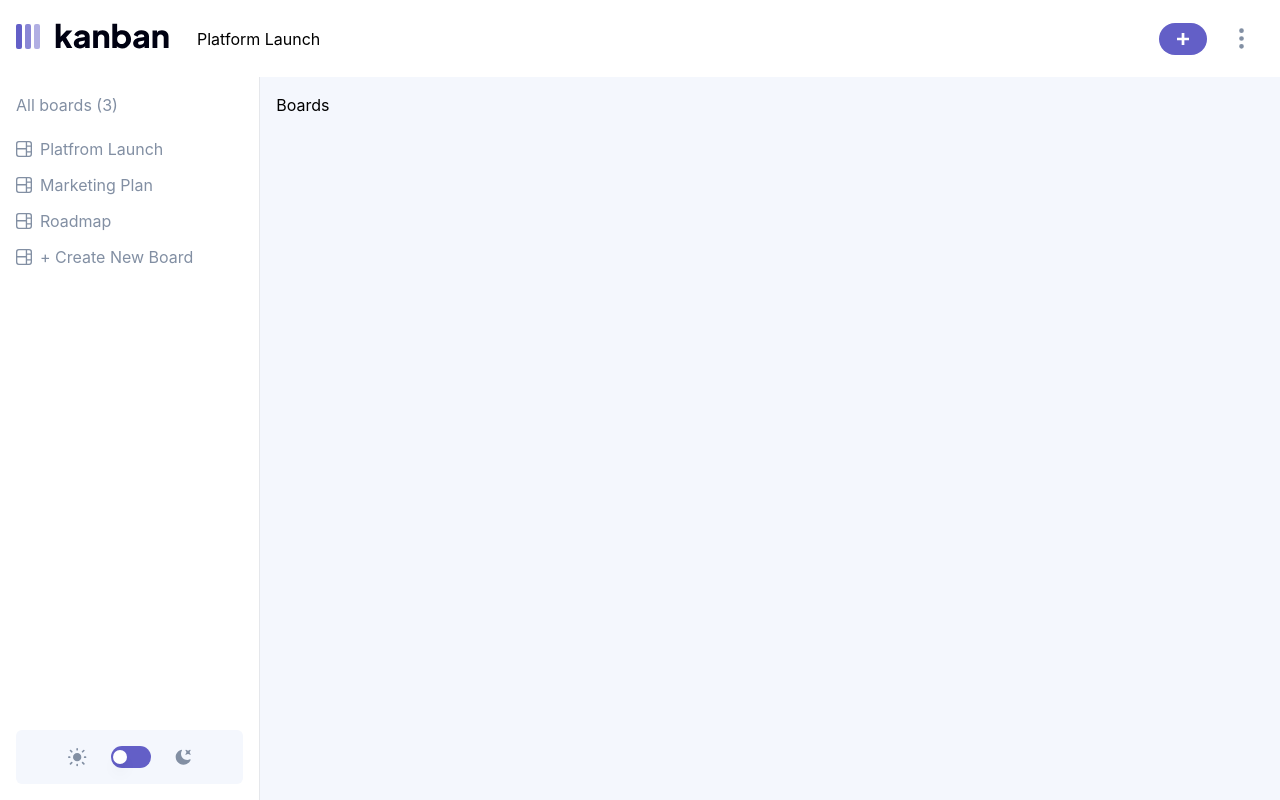
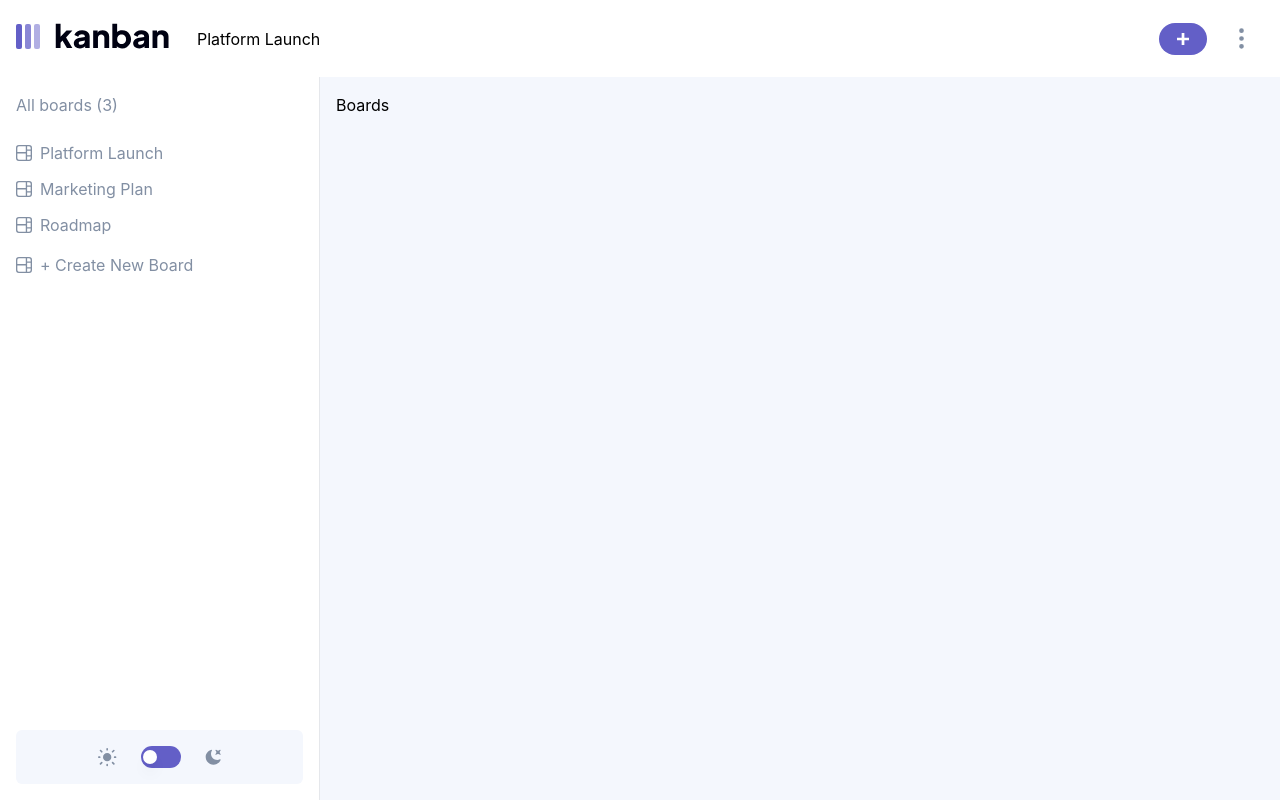
Before and after one commit to Dmitriy24S/task-management-app, a Next.js app: page / in a window 1280 px wide. Both pictures are taken after a click on the button "Platform Launch". Built offline with nearby package versions, Linux system fonts and the light colour scheme.

Commit message:
style: :lipstick: add desktop side menu transition width expansion, add data to show inside side menu board list

```diff
--- a/src/components/BoardSidebar.tsx
+++ b/src/components/BoardSidebar.tsx
@@ -1,12 +1,13 @@
 import { Switch } from "@headlessui/react";
 import Image from "next/image";
 import React from "react";
-
+// Transition
 interface BoardSidebarProps {
   isBoardMenuOpen: boolean;
   setIsBoardMenuOpen: React.Dispatch<React.SetStateAction<boolean>>;
   darkTheme: boolean;
   setDarkTheme: React.Dispatch<React.SetStateAction<boolean>>;
+  boardsData: any; // !!!!!!!!!!!!!!!!!!!!!!!!!!!!!!!!!!!!!!!!!!!!!!!!!!!!!!!!!!!!!!!
 }
 
 const BoardSidebar = ({
@@ -14,6 +15,7 @@ const BoardSidebar = ({
   setIsBoardMenuOpen,
   setDarkTheme,
   darkTheme,
+  boardsData,
 }: BoardSidebarProps) => {
   return (
     <>
@@ -23,15 +25,28 @@ const BoardSidebar = ({
         } backdrop fixed inset-0 z-10 bg-black opacity-30 sm:hidden`}
         onClick={() => setIsBoardMenuOpen(false)}
       ></div>
-      <section
+      <div
         className={`${
-          isBoardMenuOpen ? "flex sm:translate-x-0" : "hidden sm:-translate-x-96"
-        } menu absolute left-0 right-0 z-20 mx-auto flex max-w-[20rem] flex-col justify-center gap-3 rounded-md bg-white fill-[#828FA3] p-4 text-[#828FA3] dark:bg-[#2B2C37] sm:relative sm:right-auto sm:mx-0 sm:min-h-full sm:w-[320px] sm:justify-start sm:rounded-none sm:border-r sm:border-gray-200 dark:sm:border-gray-700`}
+          isBoardMenuOpen
+            ? // "flex sm:min-w-[320px] sm:border-r sm:border-gray-200 dark:sm:border-gray-700" // ? no transition s min width
+              // "flex sm:w-[320px] sm:border-r sm:border-gray-200 dark:sm:border-gray-700"
+              "flex sm:w-full sm:border-r sm:border-gray-200 dark:sm:border-gray-700"
+            : "sm:w-0"
+        } menu-container absolute right-0 left-0 z-20 mx-auto max-w-[20rem] rounded-md bg-white fill-[#828FA3] text-[#828FA3] transition-[width] duration-300 ease-in-out dark:bg-[#2B2C37] sm:relative sm:min-h-full sm:rounded-none `}
       >
-        <h2 className="mb-2">All boards (3)</h2>
+        <div
+          className={`${
+            isBoardMenuOpen ? "flex" : "hidden"
+          } menu-content w-full flex-col gap-4 overflow-hidden p-4`}
+        >
+          <h2 className="mb-2 min-w-max">All boards ({boardsData.length})</h2>
           <ul className="flex flex-col gap-3">
+            {boardsData.map((board: any) => {
+              // !!!!!!!!!!!!!!!!!!!!!!!!!!!!!!!!!!!!!!!!!!!!!!!!!!!!!!!!!!!!!!
+              // 2: {name: 'Roadmap', columns: Array(3)}
+              return (
                 <li>
-            <button className="flex items-center gap-2">
+                  <button className="flex min-w-max items-center gap-2">
                     <span>
                       <div>
                         <svg width="16" height="16" xmlns="http://www.w3.org/2000/svg">
@@ -39,35 +54,14 @@ const BoardSidebar = ({
                         </svg>
                       </div>
                     </span>
-              Platfrom Launch
+                    {board.name}
                   </button>
                 </li>
-          <li>
-            <button className="flex items-center gap-2">
-              <span>
-                <div>
-                  <svg width="16" height="16" xmlns="http://www.w3.org/2000/svg">
-                    <path d="M0 2.889A2.889 2.889 0 0 1 2.889 0H13.11A2.889 2.889 0 0 1 16 2.889V13.11A2.888 2.888 0 0 1 13.111 16H2.89A2.889 2.889 0 0 1 0 13.111V2.89Zm1.333 5.555v4.667c0 .859.697 1.556 1.556 1.556h6.889V8.444H1.333Zm8.445-1.333V1.333h-6.89A1.556 1.556 0 0 0 1.334 2.89V7.11h8.445Zm4.889-1.333H11.11v4.444h3.556V5.778Zm0 5.778H11.11v3.11h2a1.556 1.556 0 0 0 1.556-1.555v-1.555Zm0-7.112V2.89a1.555 1.555 0 0 0-1.556-1.556h-2v3.111h3.556Z" />
-                  </svg>
-                </div>
-              </span>
-              Marketing Plan
-            </button>
-          </li>
-          <li>
-            <button className="flex items-center gap-2">
-              <span>
-                <div>
-                  <svg width="16" height="16" xmlns="http://www.w3.org/2000/svg">
-                    <path d="M0 2.889A2.889 2.889 0 0 1 2.889 0H13.11A2.889 2.889 0 0 1 16 2.889V13.11A2.888 2.888 0 0 1 13.111 16H2.89A2.889 2.889 0 0 1 0 13.111V2.89Zm1.333 5.555v4.667c0 .859.697 1.556 1.556 1.556h6.889V8.444H1.333Zm8.445-1.333V1.333h-6.89A1.556 1.556 0 0 0 1.334 2.89V7.11h8.445Zm4.889-1.333H11.11v4.444h3.556V5.778Zm0 5.778H11.11v3.11h2a1.556 1.556 0 0 0 1.556-1.555v-1.555Zm0-7.112V2.89a1.555 1.555 0 0 0-1.556-1.556h-2v3.111h3.556Z" />
-                  </svg>
-                </div>
-              </span>
-              Roadmap
-            </button>
-          </li>
+              );
+            })}
           </ul>
-        <button className="flex items-center gap-2">
+          {/* Create new board button */}
+          <button className="flex min-w-max items-center gap-2">
             <span>
               <div>
                 <svg width="16" height="16" xmlns="http://www.w3.org/2000/svg">
@@ -79,7 +73,7 @@ const BoardSidebar = ({
           </button>
           {/* Theme toggle */}
           <section
-          className="theme-toggle mt-4 flex cursor-pointer items-center justify-center gap-6 rounded-md bg-[#F4F7FD] p-4 dark:bg-[#20212C] sm:mt-auto"
+            className="theme-toggle mt-4 flex min-w-max cursor-pointer items-center justify-center gap-6 rounded-md bg-[#F4F7FD] p-4 dark:bg-[#20212C] sm:mt-auto"
             onClick={() => {
               setDarkTheme(!darkTheme);
               if (!darkTheme) {
@@ -99,10 +93,15 @@ const BoardSidebar = ({
             </svg>
             {/* Toggle */}
             <Switch
+              onClick={(e: any) => {
+                e.stopPropagation(); // prevent 2x local storage save, click -> switch click + div click
+              }}
               checked={darkTheme}
               // onChange={() => setDarkTheme((prevDarkTheme) => !prevDarkTheme)}
               // onChange={setDarkTheme}
-            onChange={() => {
+              onChange={(e: any) => {
+                // console.log(e); // boolean
+                // e.stopPropagation() // nope
                 setDarkTheme(!darkTheme);
                 if (!darkTheme) {
                   localStorage.setItem("theme", "dark");
@@ -129,7 +128,8 @@ const BoardSidebar = ({
               <path d="M6.474.682c.434-.11.718.406.481.78A6.067 6.067 0 0 0 6.01 4.72c0 3.418 2.827 6.187 6.314 6.187.89.002 1.77-.182 2.584-.54.408-.18.894.165.724.57-1.16 2.775-3.944 4.73-7.194 4.73-4.292 0-7.771-3.41-7.771-7.615 0-3.541 2.466-6.518 5.807-7.37Zm8.433.07c.442-.294.969.232.674.674l-.525.787a1.943 1.943 0 0 0 0 2.157l.525.788c.295.441-.232.968-.674.673l-.787-.525a1.943 1.943 0 0 0-2.157 0l-.786.525c-.442.295-.97-.232-.675-.673l.525-.788a1.943 1.943 0 0 0 0-2.157l-.525-.787c-.295-.442.232-.968.674-.673l.787.525a1.943 1.943 0 0 0 2.157 0Z" />
             </svg>
           </section>
-      </section>
+        </div>
+      </div>
     </>
   );
 };
--- a/src/components/Boards.tsx
+++ b/src/components/Boards.tsx
@@ -1,3 +1,4 @@
+import { Transition } from "@headlessui/react";
 import React from "react";
 import BoardSidebar from "./BoardSidebar";
 
@@ -6,22 +7,34 @@ interface HeaderProps {
   setIsBoardMenuOpen: React.Dispatch<React.SetStateAction<boolean>>;
   darkTheme: boolean;
   setDarkTheme: React.Dispatch<React.SetStateAction<boolean>>;
+  boardsData: any; // !!!!!!!!!!!!!!!!!!!!!!!!!!!!!!!!!!!!!!!!!!!!!!!!!!!!!!!!!!!!!!!
 }
 
-const Boards = ({ isBoardMenuOpen, setIsBoardMenuOpen, darkTheme, setDarkTheme }: HeaderProps) => {
+const Boards = ({
+  isBoardMenuOpen,
+  setIsBoardMenuOpen,
+  darkTheme,
+  setDarkTheme,
+  boardsData,
+}: HeaderProps) => {
   return (
-    <div className="flex min-h-full w-full flex-grow">
+    <div className="relative flex min-h-full min-w-full flex-grow">
       <BoardSidebar
         isBoardMenuOpen={isBoardMenuOpen}
         setIsBoardMenuOpen={setIsBoardMenuOpen}
         setDarkTheme={setDarkTheme}
         darkTheme={darkTheme}
+        boardsData={boardsData}
       />
       <section
-        className={`relative min-h-full w-full bg-[#F4F7FD] p-4 dark:bg-[#20212C] dark:text-white`}
+        // className={`${
+        //   isBoardMenuOpen ? "translate-x-[320px]" : "translate-x-0"
+        // } relative min-h-full w-full bg-[#F4F7FD] p-4 transition-transform duration-300 dark:bg-[#20212C] dark:text-white`}
+        className={`relative min-h-full w-full bg-[#F4F7FD] p-4 transition-transform duration-300 dark:bg-[#20212C] dark:text-white`}
       >
         Boards
       </section>
+      {/* </Transition> */}
     </div>
   );
 };
--- a/src/components/Header.tsx
+++ b/src/components/Header.tsx
@@ -2,7 +2,6 @@ import Image from "next/image";
 import React from "react";
 import { BsThreeDotsVertical } from "react-icons/bs";
 import { FaChevronDown } from "react-icons/fa";
-import BoardSidebar from "./BoardSidebar";
 
 interface HeaderProps {
   isBoardMenuOpen: boolean;
@@ -22,6 +21,7 @@ const Header = ({ isBoardMenuOpen, setIsBoardMenuOpen, darkTheme }: HeaderProps)
               width={153}
               layout="fixed"
               alt="logo"
+              priority
             />
           </div>
           <div className="sm:hidden">
--- a/src/pages/index.tsx
+++ b/src/pages/index.tsx
@@ -2,6 +2,7 @@ import type { NextPage } from "next";
 import Head from "next/head";
 import Image from "next/image";
 import { useEffect, useState } from "react";
+import data from "../assets/data/data.json";
 import Boards from "../components/Boards";
 import Header from "../components/Header";
 import styles from "../styles/Home.module.css";
@@ -9,6 +10,31 @@ import styles from "../styles/Home.module.css";
 const Home: NextPage = () => {
   const [isBoardMenuOpen, setIsBoardMenuOpen] = useState(false);
   const [darkTheme, setDarkTheme] = useState(false);
+  const [boardsData, setBoardsData] = useState(data.boards);
+  // console.log(boardsData);
+  // console.log(data);
+  // boards: Array(3)
+  //.. 0: columns: Array(3)
+  //.... 0: {name: 'Todo', tasks: Array(4)}
+  //.... tasks: Array(4)
+  //.... .... 0: {title: 'Build UI for onboarding flow', description: '', status: 'Todo', subtasks: Array(3)}
+  //.... .... description: ""
+  //.... .... status: "Todo"
+  //.... .... title: "Build UI for onboarding flow"
+  //.... .... subtasks: Array(3)
+  //.... .... .... 0:
+  //.... .... .... isCompleted: true
+  //.... .... .... title: "Sign up page"
+  //.... .... .... [[Prototype]]: Object
+  //.... .... .... 1: {title: 'Sign in page', isCompleted: false}
+  //.... .... .... 2: {title: 'Welcome page', isCompleted: false}
+  //.... .... 1: {title: 'Build UI for search', description: '', status: 'Todo', subtasks: Array(1)}
+  //.... .... 2: {title: 'Build settings UI', description: '', status: 'Todo', subtasks: Array(2)}
+  //.... .... 3: {title: 'QA and test all major user journeys', description: 'Once we feel version one is ready, we need to rigo…rnally and externally to identify any major gaps.', status: 'Todo', subtasks: Array(2)}
+  //.... 1: {name: 'Doing', tasks: Array(6)}
+  //.... 2: {name: 'Done', tasks: Array(7)}
+  // 1: {name: 'Marketing Plan', columns: Array(3)}
+  // 2: {name: 'Roadmap', columns: Array(3)}
 
   // Save theme to local storage
   useEffect(() => {
@@ -42,6 +68,7 @@ const Home: NextPage = () => {
         setIsBoardMenuOpen={setIsBoardMenuOpen}
         darkTheme={darkTheme}
         setDarkTheme={setDarkTheme}
+        boardsData={boardsData}
       />
     </main>
   );
```
Lines whose indentation alone changed are shown as unchanged.
